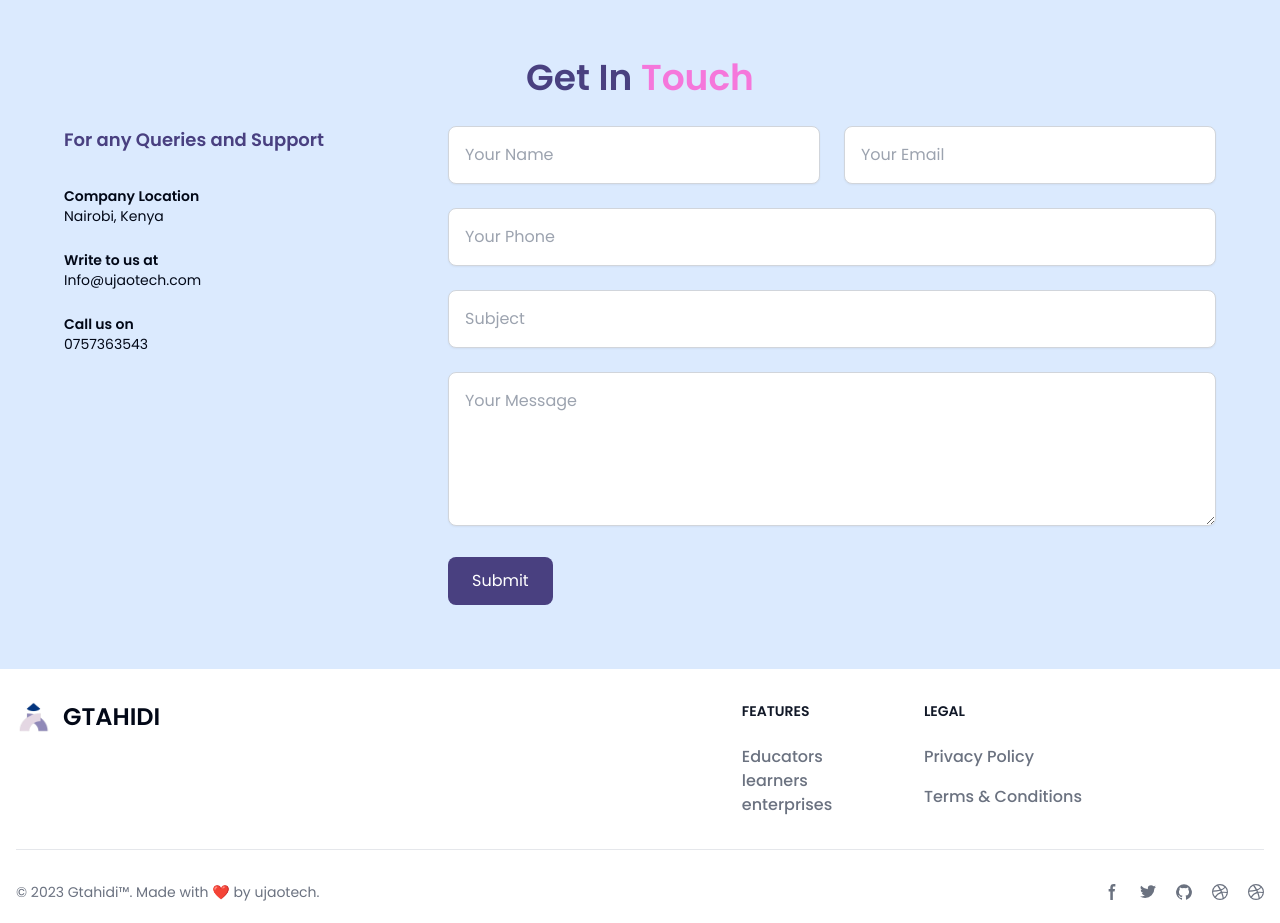
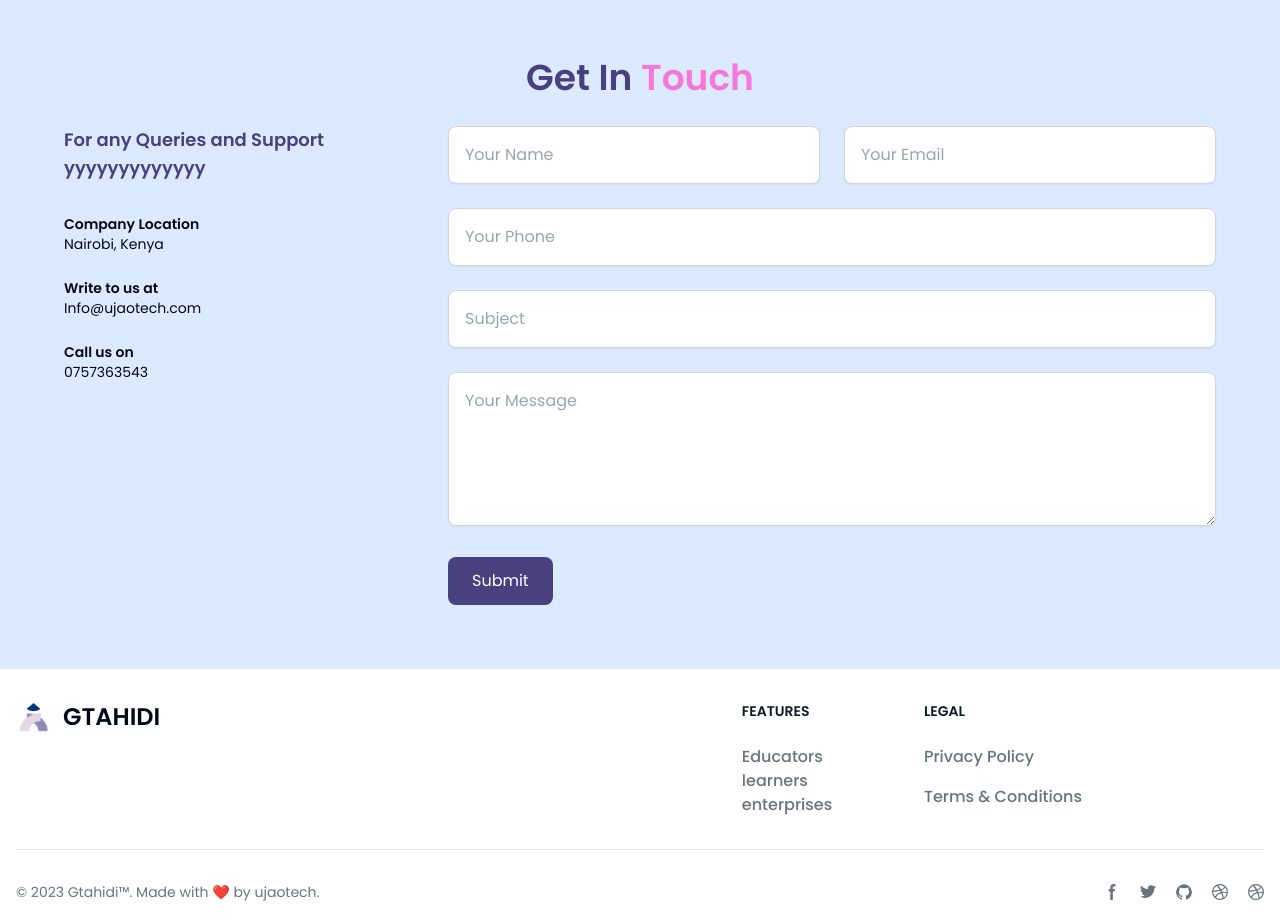
Before and after one commit to gTahidi/gTahidi-Beta, a Next.js app: page /enterprises in a window 1280 px wide. Shown: the part 3220-4143 px from the top of the page. Built offline with nearby package versions, Linux system fonts and the light colour scheme.

Commit message:
Update Contact.tsx
Signed-off-by: caleb jephuneh <92708967+cjephuneh@users.noreply.github.com>

```diff
--- a/components/Contact.tsx
+++ b/components/Contact.tsx
@@ -11,7 +11,7 @@ export const Contact = () => {
         <div className="flex flex-col lg:flex-row items-start">
           <div className="lg:w-1/3 mb-10 lg:mb-0">
             <h3 className="text-gtahidiDarkBlue font-semibold text-lg mb-8">
-              For any Queries and Support
+              For any Queries and Support yyyyyyyyyyyyy
             </h3>
             <div className="flex items-center mb-6">
               {/* <FontAwesomeIcon icon={faLocationArrow} className="text-gtahidiPink mr-3" size="lg" /> */}
```
